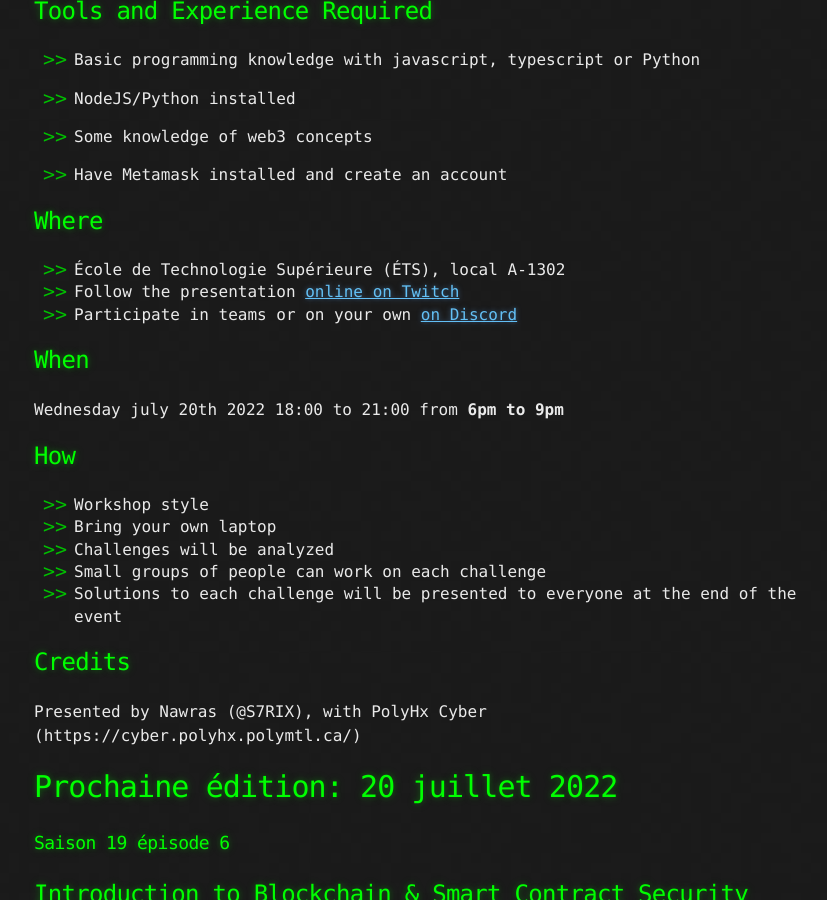
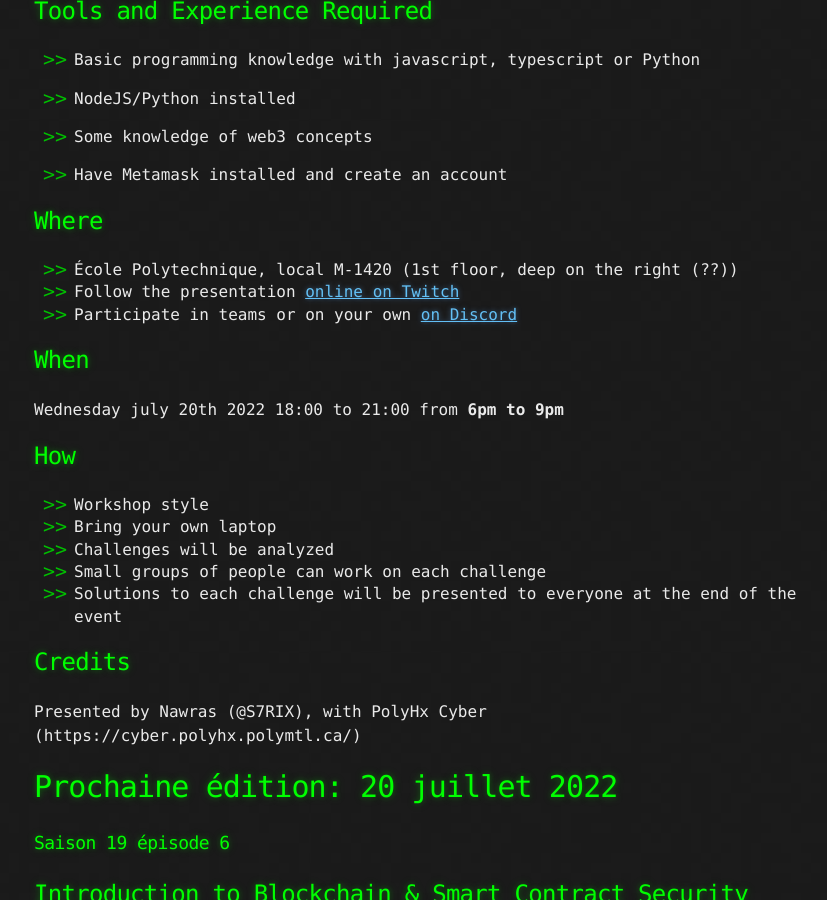
Before and after one commit to montrehack/montrehack.github.com, a Jekyll site: the page built from _posts/2022-07-20-introduction-blockchain-security.md, in a window 1280 px wide and 900 px high, scrolled down 1476 px. Shown: the whole window, without its empty margins (222-1049 px from the left). Built offline with Jekyll 4.4.1, drawn with Linux system fonts in a browser that asks for light colours; some of the changed text lies outside the part shown.

Commit message:
Add location

```diff
--- a/_posts/2022-07-20-introduction-blockchain-security.md
+++ b/_posts/2022-07-20-introduction-blockchain-security.md
@@ -77,7 +77,7 @@ This edition is over. Here are the archived assets:
 ## Where
 
 
-* École de Technologie Supérieure (ÉTS), local A-1302
+* École Polytechnique, local M-1420 (1st floor, deep on the right (??))
 * Follow the presentation [online on Twitch](https://twitch.tv/montrehack/)
 * Participate in teams or on your own [on Discord](https://discord.gg/4qfFwPX)
 
@@ -140,7 +140,7 @@ Cette édition est terminé, voici les archives:
 
 ## Où
 
-* École de Technologie Supérieure (ÉTS), A-1302.
+* École Polytechnique, local M-1420 (premier étage au fond à droite)
 * Suivez la présentation [en ligne sur Twitch](https://twitch.tv/montrehack/)
 * Participez seul ou en équipe [sur Discord](https://discord.gg/4qfFwPX)
 
```
